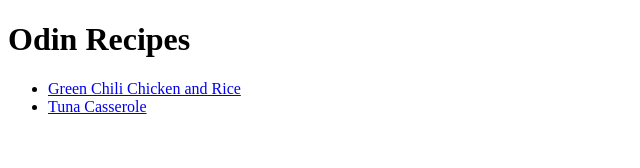
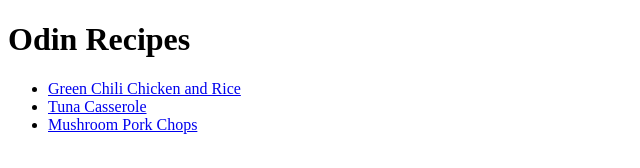
Before and after one commit to BartoloJ/odin-recipes, a plain HTML site: page index.html in a window 1280 px wide. Shown: the whole page, without its empty margins (0-640 px from the left). Drawn offline with Linux system fonts and the light colour scheme.

Commit message:
Added porkchops link

```diff
--- a/index.html
+++ b/index.html
@@ -10,6 +10,7 @@
         <ul>
             <li><a href="recipes/green_chili_chicken_and_rice.html">Green Chili Chicken and Rice</a></li>
             <li><a href="recipes/tuna_casserole.html">Tuna Casserole</a></li>
+            <li><a href="recipes/mushroom_porkchops.html">Mushroom Pork Chops</a></li>
         </ul>
     </body>
 
```
